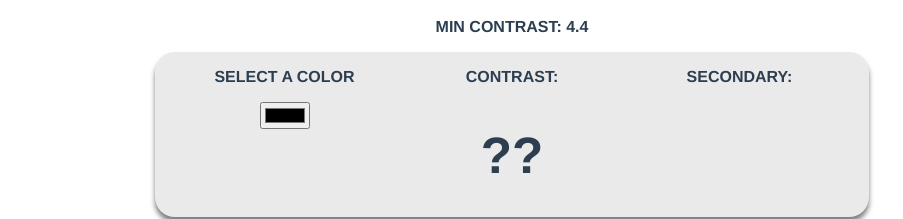
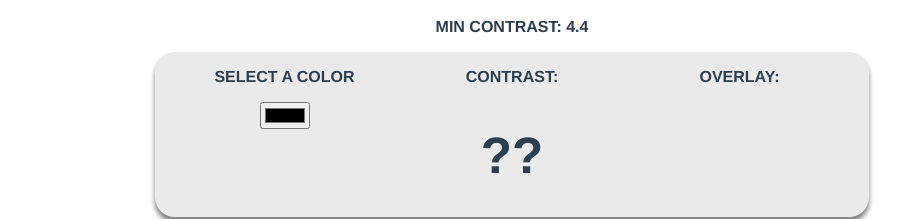
Before and after one commit to drinkingtheink/a11y-color-picker, a Vue app: page / in a window 1280 px wide. Shown: the part 134-353 px from the top of the page, without its empty margins (128-1031 px from the left). Built offline with nearby package versions, Linux system fonts and the light colour scheme.

Commit message:
secomdary => overlay

```diff
--- a/src/components/AppStage.vue
+++ b/src/components/AppStage.vue
@@ -24,14 +24,14 @@
         <p v-show="!!base" class="swatch" :style="`background-color: ${base}`" @click="handleBaseClick" />
       </section>
 
-      <p>CONTRAST: <span class="contrast-value">{{ !!base && !!secondary ? contrast : `??` }}</span></p>
+      <p>CONTRAST: <span class="contrast-value">{{ !!base && !!overlay ? contrast : `??` }}</span></p>
 
-      <section class="color-select secondary-select">
-        <p>SECONDARY: <span class="value-display">{{ secondary }}</span></p>
-        <div v-if="secondary" class="swatch" :style="`background-color: ${secondary}`">
-          <button class="smol" @click="secondary = null">X</button>
+      <section class="color-select overlay-select">
+        <p>OVERLAY: <span class="value-display">{{ overlay }}</span></p>
+        <div v-if="overlay" class="swatch" :style="`background-color: ${overlay}`">
+          <button class="smol" @click="overlay = null">X</button>
         </div>
-        <div v-if="!!base && !secondary" class="select-secondary-prompt">
+        <div v-if="!!base && !overlay" class="select-overlay-prompt">
           <p>Select a color from the generated options.</p>
         </div>
       </section>
@@ -44,7 +44,7 @@
     :a11yThresh="a11yThresh"
     :userMinThresh="userMinThresh"
     :lightOrDark="lightOrDark"
-    @setSecondary="handleSecondaryColorChange"
+    @setOverlay="handleOverlayColorChange"
   />
   <section class="gallery">
     <h2>Examples Gallery</h2>
@@ -70,7 +70,7 @@ export default {
   data() {
     return {
       base: null,
-      secondary: null,
+      overlay: null,
       contrast: null,
       a11yThresh: 4.4,
       userMinThresh: null,
@@ -83,14 +83,14 @@ export default {
     base() {
       let root = document.documentElement;
       root.style.setProperty('--base', this.base);
-			this.secondary = null;
+			this.overlay = null;
     },
-    secondary() {
+    overlay() {
       let root = document.documentElement;
-      root.style.setProperty('--secondary', this.secondary);
+      root.style.setProperty('--overlay', this.overlay);
     },
     userMinThresh() {
-			this.secondary = null;
+			this.overlay = null;
     },
 		comparisonColor() {
 			this.getColor();
@@ -100,8 +100,8 @@ export default {
     handleBaseColorChange(event) {
       this.base = event.target.value;
     },
-    handleSecondaryColorChange(color, contrast) {
-      this.secondary = color;
+    handleOverlayColorChange(color, contrast) {
+      this.overlay = color;
       this.contrast = contrast;
     },
     updateUserMinThresh(event) {
@@ -184,7 +184,7 @@ export default {
 }
 
 .text-1 h3, .text-1 p {
-  color: var(--secondary);
+  color: var(--overlay);
   padding-top: 0;
   margin-top: 1rem;
 }
@@ -196,11 +196,11 @@ export default {
 main {
   background-color: var(--base, white);
   padding: 1rem 0 2rem 0;
-  border-bottom: 20px solid var(--secondary, white);
+  border-bottom: 20px solid var(--overlay, white);
 }
 
 h1 {
-  color: var(--secondary, #333);
+  color: var(--overlay, #333);
 }
 
 h3 {
@@ -311,7 +311,7 @@ label, p {
   font-weight: bold;
 }
 
-.select-secondary-prompt {
+.select-overlay-prompt {
   padding-top: 5%;
 }
 </style>
```
